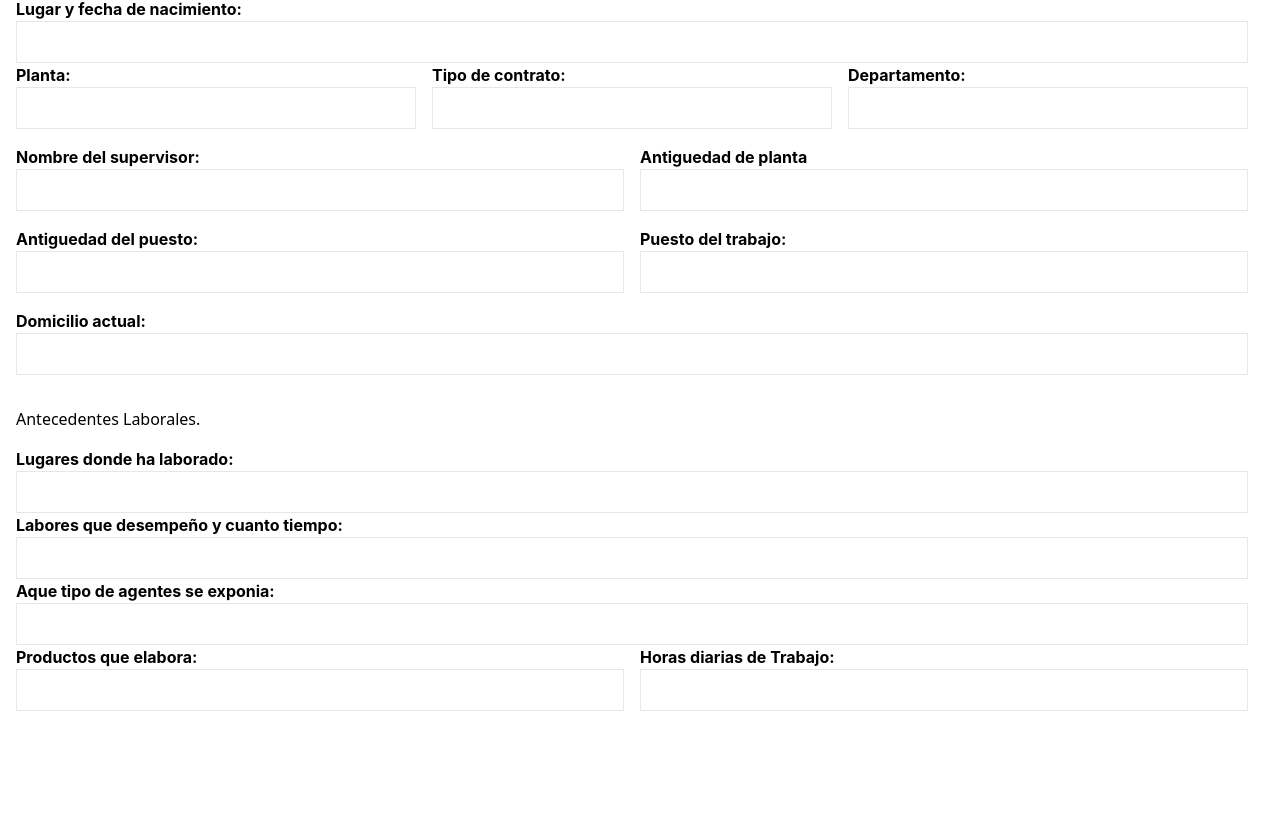
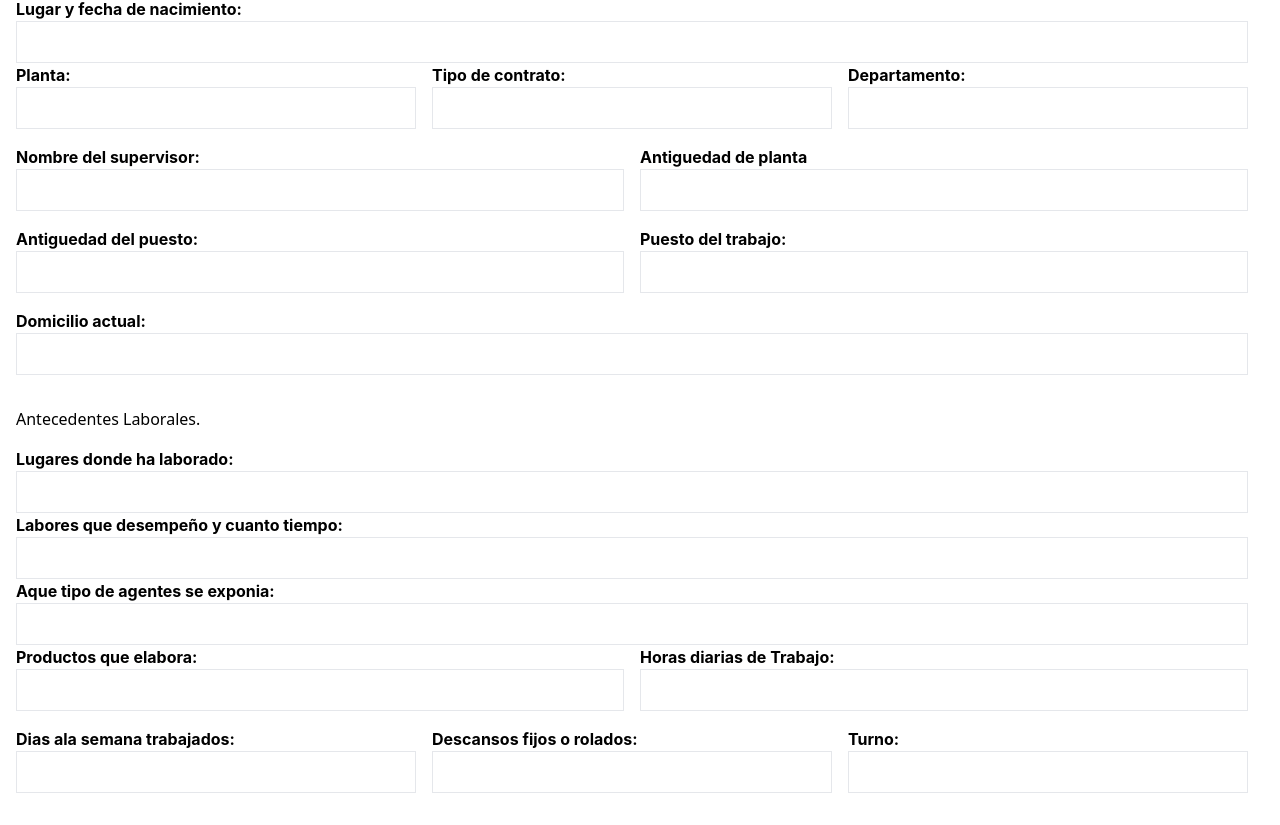
Before and after one commit to Varg-Vikernes/medical-control, a React (Create React App) app: page /Hcx1 in a window 1280 px wide. Shown: the part 459-1284 px from the top of the page. Before the commit the page ends 1202 px from the top, so only its background shows below. Built offline with nearby package versions, Linux system fonts and the light colour scheme.

Commit message:
segunda parte del formulario

```diff
--- a/src/components/Hcx1/AntecentesLaboral/antecedentesLabotales.jsx
+++ b/src/components/Hcx1/AntecentesLaboral/antecedentesLabotales.jsx
@@ -6,6 +6,9 @@ const AntecedentesLaborales = () => {
     const [tipoAgente, setTipoAgente] = useState('');
     const [productosElabora, setProductosElabora] = useState('');
     const [horasDiariasT, setHorasDiariasT] = useState('');
+    const [diasTrabajados, setDiasTrabajados] = useState('');
+    const [descansosFijos, setDescansosFijos] = useState('');
+    const [turno, setTurno] = useState('');
 
     return (
         <form action="" className="w-full p-4">
@@ -66,8 +69,42 @@ const AntecedentesLaborales = () => {
                         onChange={(e) => setHorasDiariasT(e.target.value)}
                     />
                 </div>
+            </div>
+            <div className="flex justify-betwen mb-4">
 
+                <div className="flex-1 mr-4 ">
+                    <label htmlFor="diasTrabajados" className="block font-bold">
+                        Dias ala semana trabajados:
+                    </label>
+                    <input type="text" name="diasTrabajados" id="diasTrabajados"
+                        className="w-full border p-2"
+                        value={diasTrabajados}
+                        onChange={(e) => setDiasTrabajados(e.target.value)}
+                    />
+                </div>
+
+                <div className="flex-1 mr-4 ">
+                    <label htmlFor="descansosFijos" className="block font-bold">
+                        Descansos fijos o rolados:
+                    </label>
+                    <input type="text" name="descansosFijos" id="descansosFijos"
+                        className="w-full border p-2"
+                        value={descansosFijos}
+                        onChange={(e) => setDescansosFijos(e.target.value)}
+                    />
+                </div>
+                <div className="flex-1 mr-4 ">
+                    <label htmlFor="turno" className="block font-bold">
+                        Turno:
+                    </label>
+                    <input type="text" name="turno" id="turno"
+                        className="w-full border p-2"
+                        value={turno}
+                        onChange={(e) => setTurno(e.target.value)}
+                    />
+                </div>
             </div>
+
         </form>
     );
 }
```
